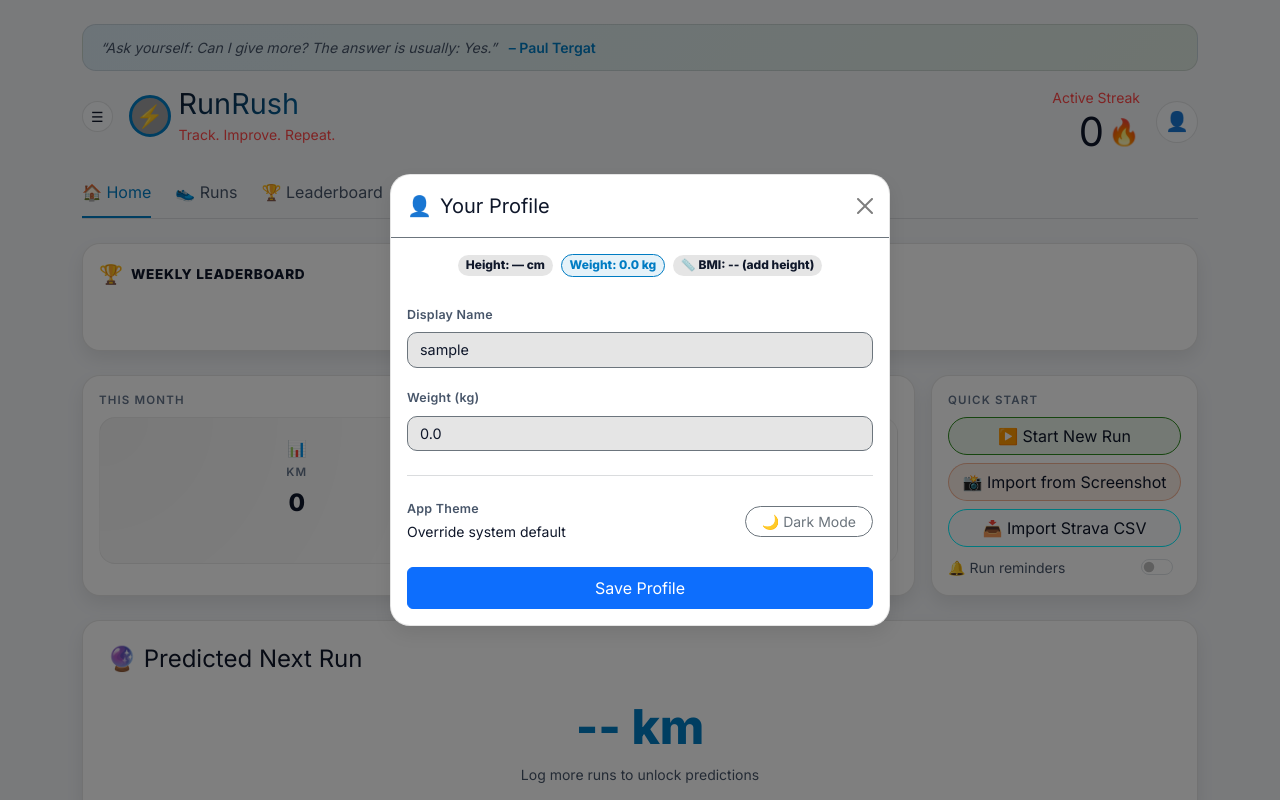
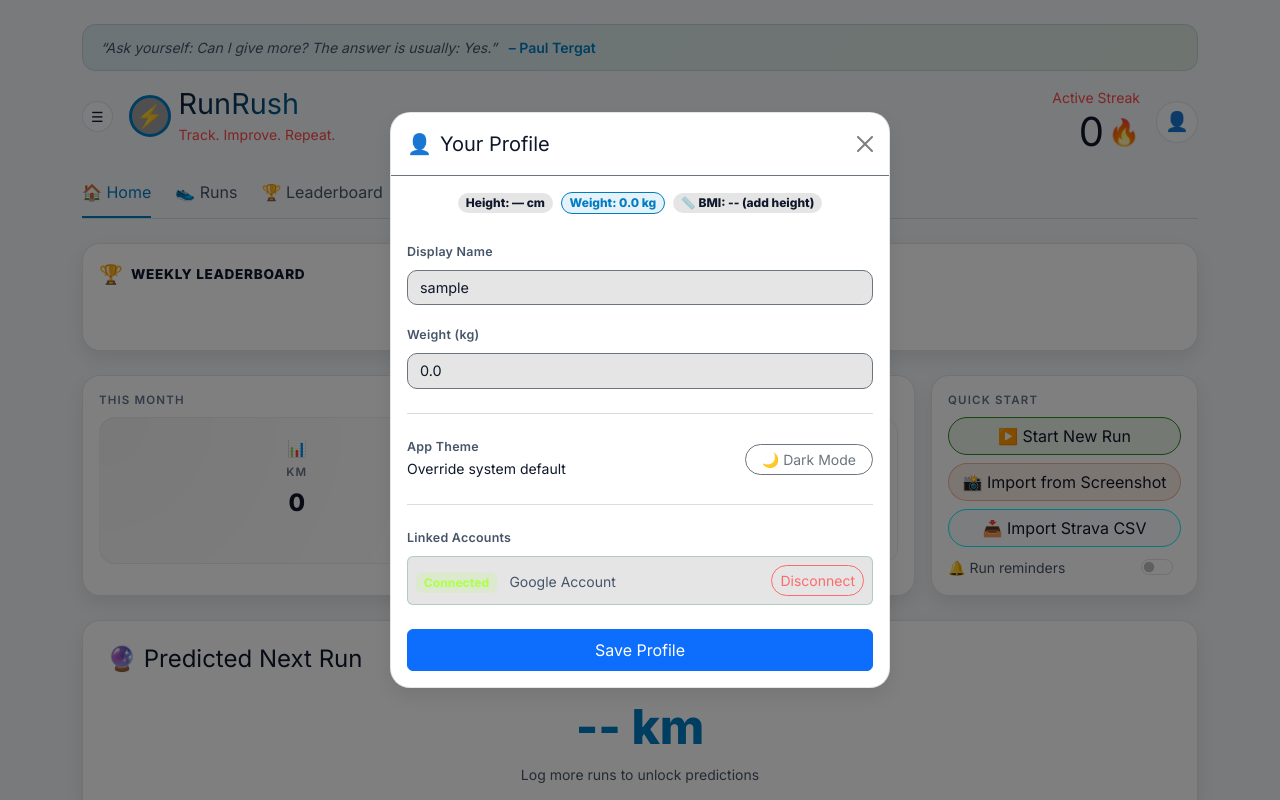
Before and after one commit to Yajat-Sharma/Runrush, a Flask app: page /dashboard in a window 1280 px wide, after a click that opens the changed part. Run offline with Flask 3, Linux system fonts and the light colour scheme; the visitor is signed in with stand-in values (Sample User, id 1); data comes from the database, SQL or seed files in the repository; data that the repository does not hold is empty; parts of the project's set-up code (start-up, migrations or seed data) failed here and were passed over; some libraries are stand-ins or nearby versions.

Commit message:
Add Linked Accounts section to index.html profile modal

```diff
--- a/app.py
+++ b/app.py
@@ -1177,7 +1177,9 @@ def index():
         weekly_leaderboard=weekly_leaderboard,
         all_time_leaderboard=all_time_leaderboard,
         new_badges=new_badges or [],
-        ran_today=ran_today          # Feature: streak reminder
+        ran_today=ran_today,          # Feature: streak reminder
+        google_id=user["google_id"] if "google_id" in user.keys() else None,
+        google_email=user["google_email"] if "google_email" in user.keys() else None
     )
 
 
@@ -3178,6 +3180,8 @@ def google_login():
 
     redirect_uri = url_for('google_auth', _external=True)
     session['linking'] = request.args.get('link') == 'true'
+    if session['linking']:
+        session['oauth_redirect_to'] = request.referrer
     return oauth.google.authorize_redirect(redirect_uri)
 
 
@@ -3214,11 +3218,11 @@ def google_auth():
             if user['id'] != session.get('user_id'):
                 flash("This Google account is already linked to another user.", "danger")
                 conn.close()
-                return redirect(url_for("settings"))
+                return redirect(session.pop('oauth_redirect_to', url_for("settings")))
             else:
                 flash("This Google account is already linked to your account.", "info")
                 conn.close()
-                return redirect(url_for("settings"))
+                return redirect(session.pop('oauth_redirect_to', url_for("settings")))
 
         # Log them in
         session["user_id"] = user["id"]
@@ -3248,7 +3252,7 @@ def google_auth():
         session.pop('linking', None)
         flash("Google account successfully linked!", "success")
         log_activity(user_id, "LINK_GOOGLE", "Linked Google account")
-        return redirect(url_for("settings"))
+        return redirect(session.pop('oauth_redirect_to', url_for("settings")))
 
     # 3. Check for email collision with existing account
     existing_email_user = conn.execute("SELECT * FROM users WHERE email = ?", (email,)).fetchone()
@@ -3297,7 +3301,7 @@ def google_disconnect():
 
     if not user['pin']:
         flash("You cannot disconnect your Google account because you don't have a backup PIN set. Please change your PIN first.", "danger")
-        return redirect(url_for("settings"))
+        return redirect(request.referrer or url_for("settings"))
 
     conn = get_db()
     conn.execute("UPDATE users SET google_id = NULL, google_email = NULL WHERE id = ?", (user['id'],))
@@ -3306,7 +3310,7 @@ def google_disconnect():
 
     log_activity(user['id'], "UNLINK_GOOGLE", "Disconnected Google account")
     flash("Google account disconnected.", "success")
-    return redirect(url_for("settings"))
+    return redirect(request.referrer or url_for("settings"))
 
 
 @app.route("/auth/set-pin", methods=["GET", "POST"])
--- a/templates/index.html
+++ b/templates/index.html
@@ -3900,8 +3900,36 @@
                 🌓 Toggle
               </button>
             </div>
-            <button class="btn btn-primary w-100 py-2">Save Profile</button>
+
+            <hr class="border-secondary opacity-25 my-4">
+            <div class="mb-4">
+              <label class="form-label text-muted small d-block">Linked Accounts</label>
+              {% if google_id %}
+                <div class="d-flex justify-content-between align-items-center bg-dark p-2 rounded border border-success border-opacity-25 mb-2">
+                  <div>
+                    <span class="badge bg-success">Connected</span>
+                    <small class="text-muted ms-2">{{ google_email or 'Google Account' }}</small>
+                  </div>
+                  <button type="submit" form="disconnectGoogleForm" class="btn btn-outline-danger btn-sm" onclick="return confirm('Are you sure you want to disconnect your Google account?');">Disconnect</button>
+                </div>
+              {% else %}
+                <div class="d-flex justify-content-between align-items-center bg-dark p-2 rounded border border-secondary border-opacity-25 mb-2">
+                  <small class="text-muted">Not connected</small>
+                  <a href="{{ url_for('google_login', link='true') }}" class="btn btn-outline-light btn-sm">
+                    <i class="fab fa-google"></i> Link Google
+                  </a>
+                </div>
+              {% endif %}
+            </div>
+
+            <button type="submit" class="btn btn-primary w-100 py-2">Save Profile</button>
           </form>
+
+          {% if google_id %}
+          <form id="disconnectGoogleForm" action="{{ url_for('google_disconnect') }}" method="post" style="display: none;">
+            <input type="hidden" name="csrf_token" value="{{ csrf_token() }}">
+          </form>
+          {% endif %}
         </div>
       </div>
     </div>
```
